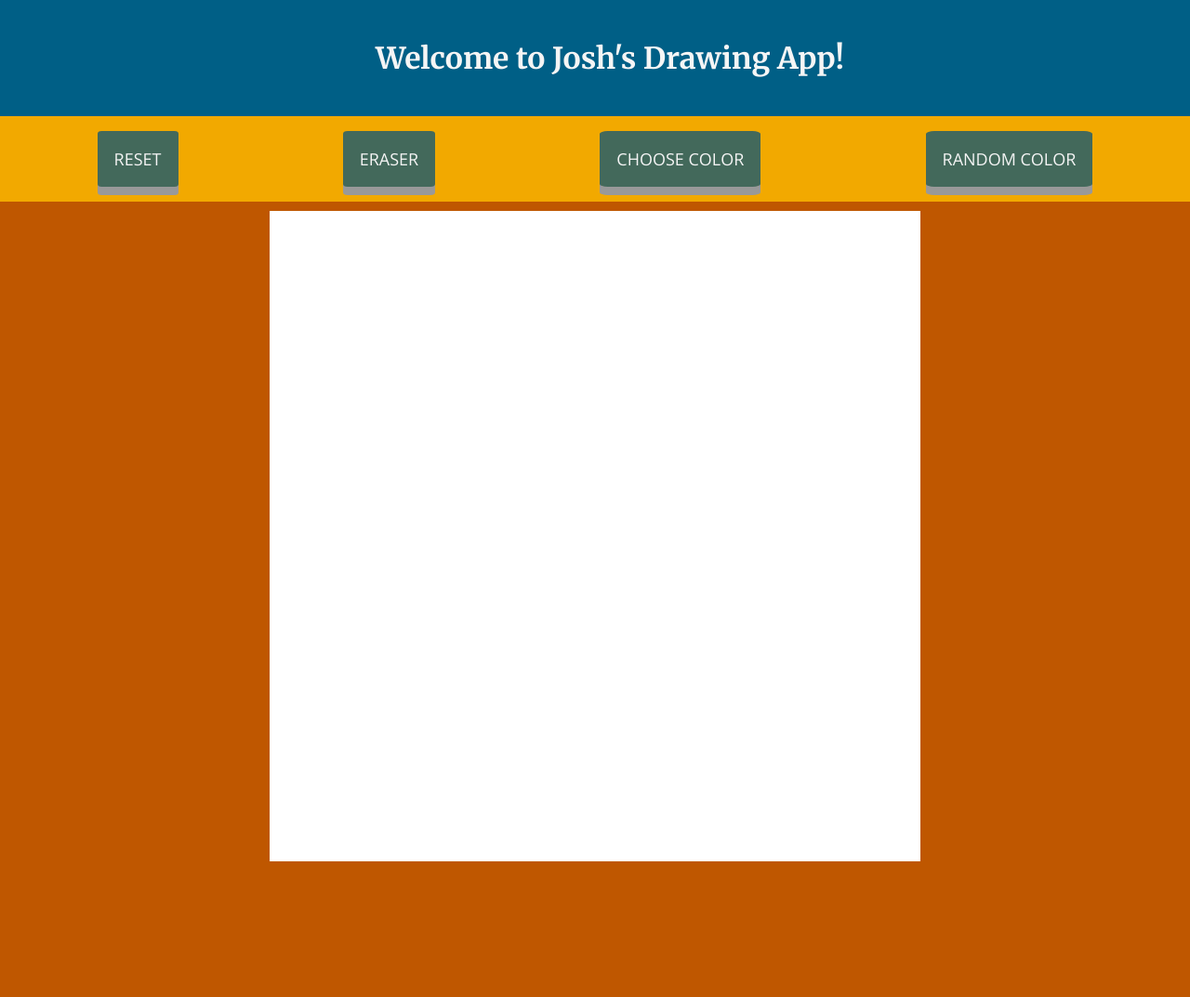
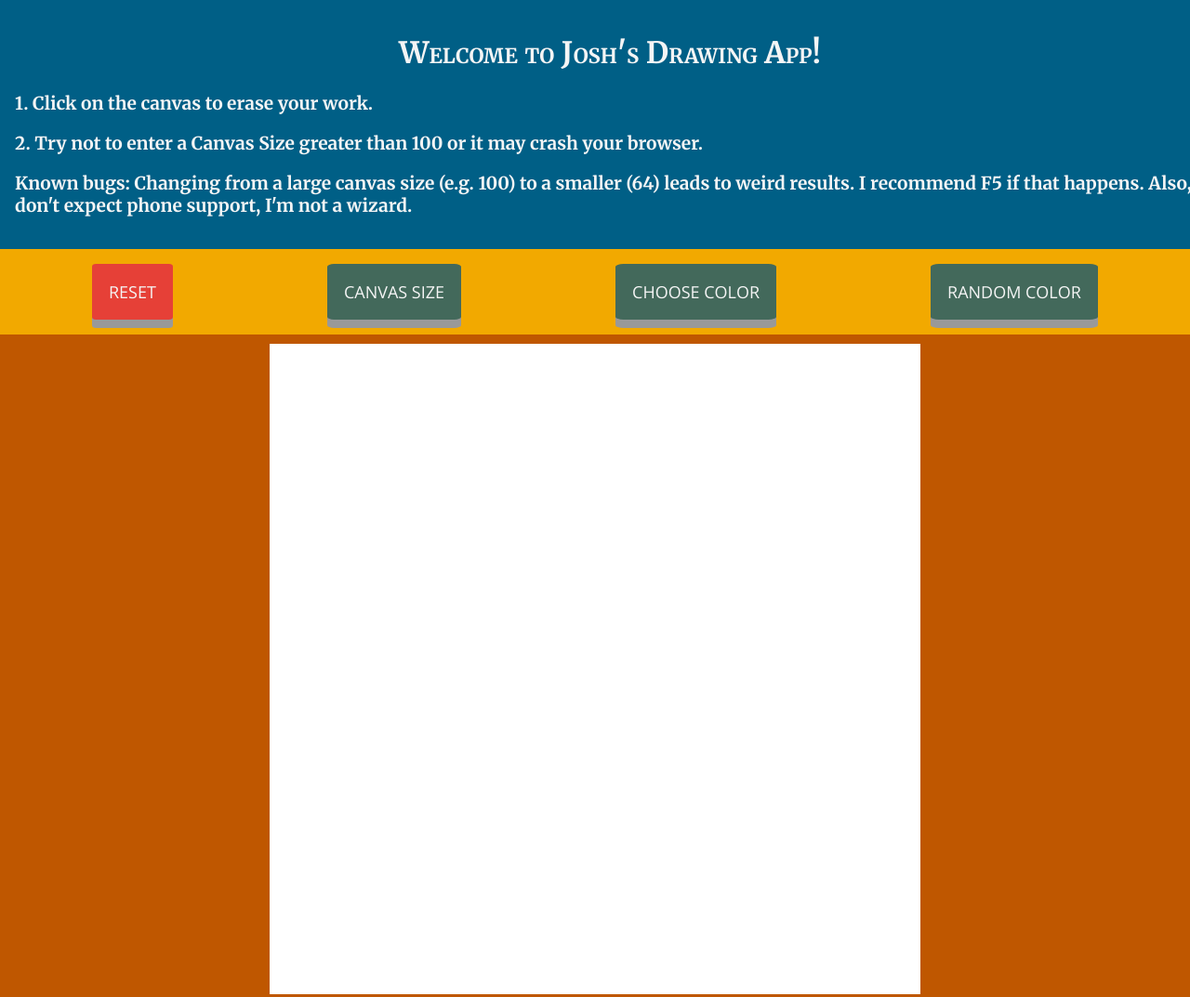
Before and after one commit to jfahler/etch-a-sketch, a plain HTML site: page index.html in a window 1280 px wide. Shown: the top 1073 px of the page at 93% size. Before the commit the page ends 937 px from the top, so only its background shows below. Drawn offline with nearby package versions, Linux system fonts and the light colour scheme.

Commit message:
modified:   drawPad.js 	modified:   index.html 	modified:   main.css 	readme.md

```diff
--- a/drawPad.js
+++ b/drawPad.js
@@ -19,6 +19,7 @@ function createPixels(gridNum){
         const reset = document.getElementById("reset");
         reset.addEventListener("click", function(){
             div.style.background = "white";
+            color = "red";
         })
 
         container.appendChild(div);
@@ -28,15 +29,10 @@ function createPixels(gridNum){
 
 createPixels(input);
 
-function reset() {
-
+function canvasSize() {
+    input = prompt("What size canvas would you like? Note: numbers higher than 100 will cause lag.")
+    createPixels(input);
 };
-
-const resetBtn = document.getElementById('reset');
-resetBtn.addEventListener("click", function() {
-
-
-});
 
 
 
--- a/index.html
+++ b/index.html
@@ -7,11 +7,14 @@
 
     <body>
         <div id="description">
-            <h2>Welcome to Josh's Drawing App!</h2>
+            <h1>Welcome to Josh's Drawing App!</h1>
+            <p>1. Click on the canvas to erase your work.</p>
+            <p>2. Try not to enter a Canvas Size greater than 100 or it may crash your browser.</p>
+            <p>Known bugs: Changing from a large canvas size (e.g. 100) to a smaller (64) leads to weird results. I recommend F5 if that happens. Also, don't expect phone support, I'm not a wizard.</p>
         </div>
         <div id="options">
             <button id="reset" onclick="reset()">RESET</button>
-            <button id="eraser" onclick="eraser()">ERASER</button>
+            <button id="canvasSize" onclick="canvasSize()">CANVAS SIZE</button>
             <button id="colorChoice" onclick="colorChoice()">CHOOSE COLOR</button>
             <button id="randomColor" onclick="randomColor()">RANDOM COLOR</button>
         </div>
--- a/main.css
+++ b/main.css
@@ -15,10 +15,18 @@ body{
     background-color: #005f86;
 }
 
-h2 {
+h1 {
+    font-variant: small-caps;
     color: whitesmoke;
-    font-size: 2em;
     font-family: 'Merriweather', serif;
+}
+
+p {
+    font-weight: bold;
+    font-size: 1.2em;
+    color: whitesmoke;
+    font-family: 'Merriweather', serif;
+    text-align: left;
 }
 
 #options {
@@ -48,6 +56,14 @@ h2 {
     background-color: #005f86;
     box-shadow: 0 5px #666;
     transform: translateY(4px);
+}
+
+#options button#reset {
+    background-color: #E64037;
+}
+
+#options button#reset:hover {
+    background-color: maroon;
 }
 
 #container {
```
